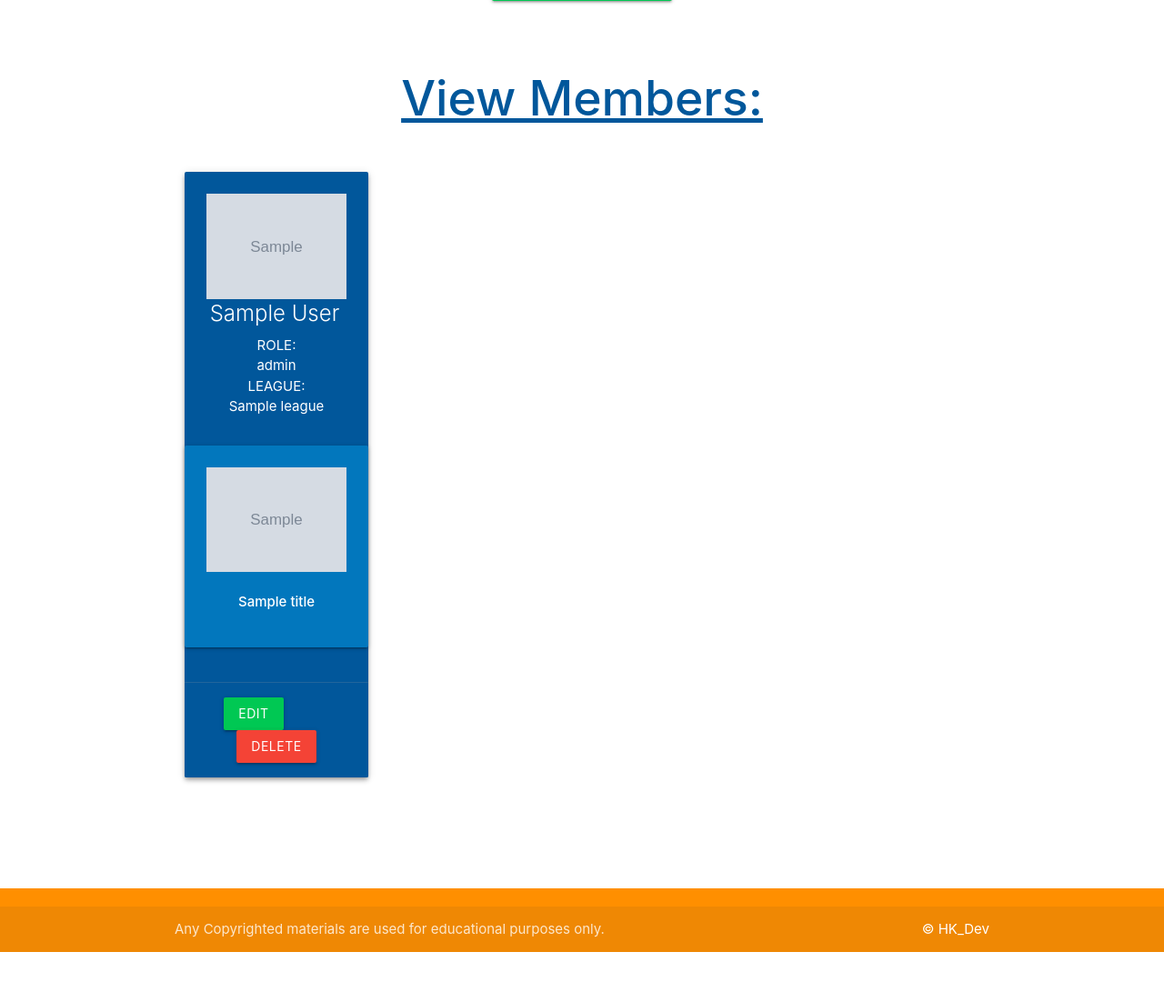
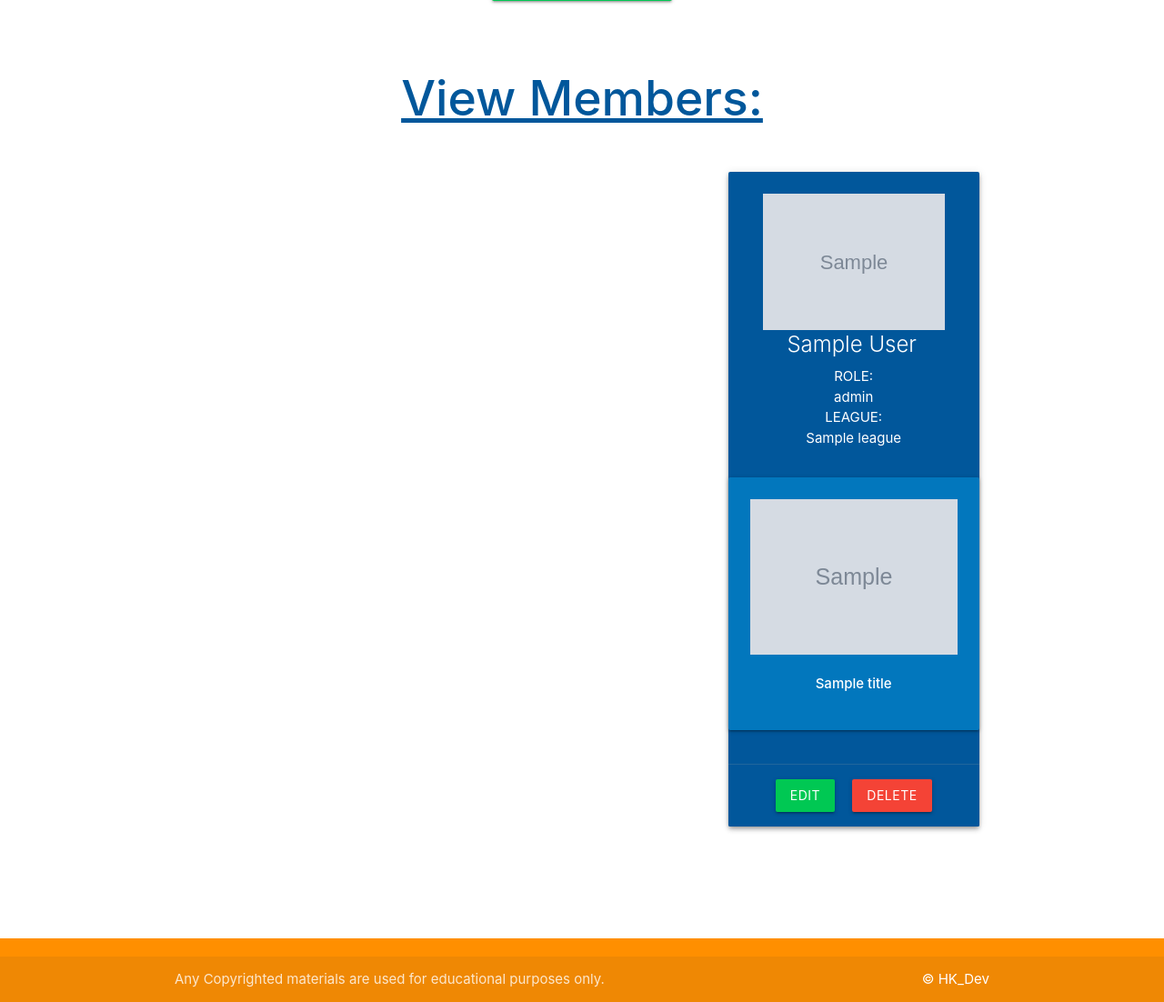
Before and after one commit to Hadokane/CI_PP3_OFFICE_CHAMPION, a Flask app: page /members in a window 1280 px wide. Shown: the part 255-1357 px from the top of the page at 91% size. Before the commit the page ends 1302 px from the top, so only its background shows below. Run offline with Flask 2, Linux system fonts and the light colour scheme; a user stored in the database is signed in; tables that the repository leaves empty hold one stand-in row (values such as "Sample post"); grey boxes marked "Sample" are stand-in pictures; some libraries are stand-ins or nearby versions.

Commit message:
Add css styling, fix card issues +Materialize has issues with their card placement and sizing, utilise css to make them more visually pleasing and uniform across the website. +Standardise styling across pages +Add additional members to the test account for example purposes

```diff
--- a/officechampion/static/css/style.css
+++ b/officechampion/static/css/style.css
@@ -22,7 +22,7 @@
 
 /* Provide horizontal margins to page elements */
 .right-spacer {
-    margin-right: 50px;
+    margin-right: 15px;
 }
 
 .left-spacer {
@@ -42,6 +42,31 @@
     top: 5px;
     margin-right: 0.5em;
 }
+
+/* Fixing cards hiding content on resizing issues - Materialize has well known issues with cards */
+
+.card.small,
+.card.medium {
+    height: fit-content;
+}
+
+.card.small .card-content,
+.card.medium .card-content,
+.card.large .card-content {
+    height: auto;
+}
+
+.card.small .card-action,
+.card.medium .card-action,
+.card.large .card-action {
+    position: relative;
+}
+
+/* Ensures cards display under the left-most card */
+.equal-col {
+    display: flex;
+    flex-wrap: wrap;
+  }
 
 /* Settings for Card Images */
 .card-content img {
--- a/officechampion/static/js/script.js
+++ b/officechampion/static/js/script.js
@@ -6,7 +6,7 @@
     let sidenav = document.querySelectorAll(".sidenav");
     M.Sidenav.init(sidenav);
 
-    // select initialization
+    // select input initialization
     let select = document.querySelectorAll('select');
     M.FormSelect.init(select, options);
     M.FormSelect.getInstance(select)
@@ -17,4 +17,4 @@
     const myDiv = document.getElementById("alertCard");
     const parent = myDiv.parentNode;
     parent.removeChild(myDiv);
-}
+};
--- a/officechampion/templates/add_league.html
+++ b/officechampion/templates/add_league.html
@@ -11,7 +11,7 @@
         <!-- Input for League Name -->
         <div class="row">
             <div class="input-field col s12">
-                <i class="fas fa-folder-open prefix light-blue-text text-darken-4"></i>
+                <i class="fas fa-people-group prefix light-blue-text text-darken-4"></i>
                 <input id="league_name" name="league_name" minlength="3" maxlength="50" type="text" class="validate" required>
                 <label for="league_name">League Name</label>
             </div>
--- a/officechampion/templates/add_title.html
+++ b/officechampion/templates/add_title.html
@@ -10,7 +10,7 @@
         <!-- Title Name -->
         <div class="row">
             <div class="input-field col s12">
-                <i class="fas fa-folder-open prefix light-blue-text text-darken-4"></i>
+                <i class="fas fa-pen prefix light-blue-text text-darken-4"></i>
                 <input id="title_name" name="title_name" minlength="3" maxlength="100" data-length="100" type="text"
                     class="validate" required>
                 <label for="title_name">Title Name</label>
@@ -36,7 +36,7 @@
         <!-- Image Url -->
         <div class="row">
             <div class="input-field col s12">
-                <i class="fas fa-folder-open prefix light-blue-text text-darken-4"></i>
+                <i class="fas fa-image prefix light-blue-text text-darken-4"></i>
                 <input id="image_url" name="image_url" minlength="3" maxlength="500" type="text">
                 <label for="image_url">Image URL:</label>
                 <p><small>URL Example: "https://freesvg.org/storage/img/thumb/mustache-guy.png"</small></p>
@@ -45,7 +45,7 @@
         <!-- League ID | Assign it to a league -->
         <div class="row">
             <div class="input-field col s12">
-                <i class="fas fa-folder-open prefix light-blue-text text-darken-4"></i>
+                <i class="fas fa-people-group prefix light-blue-text text-darken-4"></i>
                 <select id="league_id" name="league_id" class="validate" required>
                     <option value="" disabled selected>Select League (Required)</option>
                     {% for league in user.leagues|sort(attribute="league_name") %}
--- a/officechampion/templates/base.html
+++ b/officechampion/templates/base.html
@@ -39,8 +39,9 @@
                     <li><a href="{{ url_for('login') }}">Login</a></li>
                     {% endif %}
                 </ul>
-                <!-- Display username greeting! -->
-                <span class="left-spacer">Hello "{{ user.username }}!"</span>
+                <!-- Display username greeting on larger screens -->
+                <span class="left-spacer hide-on-small-only">Hello "{{ user.username }}!"</span>
+            </div>
     </div>
     </nav>
     <!-- Sidenav Burger Icon Menu for smaller devices -->
@@ -57,7 +58,6 @@
         <li><a href="{{ url_for('login') }}">Login</a></li>
         {% endif %}
     </ul>
-    </div>
 
     <!-- Checks if there are flash messages to display and shows them to the user -->
     {% with messages = get_flashed_messages(with_categories=true) %}
@@ -101,7 +101,7 @@
         </div>
     </footer>
 
-    <!-- Link to Materialize 1.0.0 framework JS -->
+    <!-- Link to Materialize 1.0.0 Framework JS -->
     <script src="https://cdnjs.cloudflare.com/ajax/libs/materialize/1.0.0/js/materialize.min.js"></script>
     <!-- Link to Font Awesome Icons -->
     <script src="https://kit.fontawesome.com/67e7e0c15f.js" crossorigin="anonymous"></script>
--- a/officechampion/templates/edit_league.html
+++ b/officechampion/templates/edit_league.html
@@ -10,7 +10,7 @@
         <!-- Edit League Name -->
         <div class="row">
             <div class="input-field col s12">
-                <i class="fas fa-folder-open prefix light-blue-text text-darken-4"></i>
+                <i class="fas fa-people-group prefix light-blue-text text-darken-4"></i>
                 <input id="league_name" name="league_name" value="{{ league.league_name }}" minlength="3" maxlength="50"
                     type="text" class="validate" required>
                 <label for="league_name">League Name</label>
--- a/officechampion/templates/edit_notes.html
+++ b/officechampion/templates/edit_notes.html
@@ -11,7 +11,7 @@
         <!-- Textarea displays Note Data -->
         <div class="row">
             <div class="input-field col s12">
-                <i class="fas fa-align-left prefix light-blue-text text-darken-4"></i>
+                <i class="fas fa-pencil prefix light-blue-text text-darken-4"></i>
                 <textarea id="data" name="data" minlength="3" type="text" class="materialize-textarea validate"
                     required>
                     {{- note.data -}}
@@ -31,7 +31,7 @@
         <!-- League ID | Assign it to a league -->
         <div class="row">
             <div class="input-field col s12">
-                <i class="fas fa-folder-open prefix light-blue-text text-darken-4"></i>
+                <i class="fas fa-people-group prefix light-blue-text text-darken-4"></i>
                 <select id="league_id" name="league_id" class="validate" required>
                     <option value="" disabled selected>Select League (optional)</option>
                     <!-- If League assigned select assigned league in the box by default -->
--- a/officechampion/templates/index.html
+++ b/officechampion/templates/index.html
@@ -65,12 +65,15 @@
 <!-- Break -->
 <br>
 <!-- Sign Up Button | Displays for new users only -->
+{% if user.is_authenticated %}
+{% else %}
 <!-- Sign Up Button Link -->
 <div class="row">
     <div class="col s12 center-align">
         <a href="/sign_up" class="btn waves-effect waves-light green accent-4 btn-large">Sign Up Now</a>
     </div>
 </div>
+{% endif %}
 <!-- Break -->
 <br>
 <br>
--- a/officechampion/templates/members.html
+++ b/officechampion/templates/members.html
@@ -28,11 +28,11 @@
 <br>
 <!-- View | Edit | Delete Members -->
 <!-- Title Holders Displayed -->
-<div class="row">
+<div class="row equal-col">
     {% for member in user.members|sort(attribute="member_name") %}
     {% if member.title_id != None %}
-    <div class="col s12 m6 l3">
-        <div class="card hoverable light-blue darken-4 center-align z-depth-2">
+    <div class="col s12 m6 l4">
+        <div class="card medium hoverable light-blue darken-4 center-align z-depth-2">
             <div class="card-content white-text">
                 <!-- Display Image if available -->
                 {% if member.member_image == None %}
@@ -93,12 +93,12 @@
 <br>
 <br>
 <!-- Other Members Displayed -->
-<div class="row grey lighten-3" id="members">
+<div class="row equal-col grey lighten-3" id="members">
     <!-- Loop through champions | Display non-champions -->
     {% for member in user.members|sort(attribute="member_name") %}
     {% if member.title_id == None %}
     <div class="col s12 m6 l3">
-        <div class="card large hoverable light-blue darken-4 center-align z-depth-2">
+        <div class="card medium hoverable light-blue darken-4 center-align z-depth-2">
             <div class="card-content white-text">
                 <!-- Display Image if available -->
                 {% if member.member_image == None %}
--- a/officechampion/templates/notes.html
+++ b/officechampion/templates/notes.html
@@ -15,7 +15,7 @@
       <div class="row">
          <!-- Textarea for Note Data -->
          <div class="input-field col s12">
-            <i class="fas fa-align-left prefix light-blue-text text-darken-4"></i>
+            <i class="fas fa-pencil prefix light-blue-text text-darken-4"></i>
             <textarea name="note" id="note" class="form-control materialize-textarea"></textarea>
             <label for="note">Write your note here:</label>
          </div>
@@ -30,7 +30,7 @@
       </div>
       <!-- League ID | Assign notes to a league -->
       <div class="input-field col s12">
-         <i class="fas fa-folder-open prefix light-blue-text text-darken-4"></i>
+         <i class="fas fa-people-group prefix light-blue-text text-darken-4"></i>
          <select id="league_id" name="league_id" class="validate" required>
             <option value="" disabled selected>Select League</option>
             {% for league in user.leagues|sort(attribute="league_name") %}
--- a/officechampion/templates/open_league.html
+++ b/officechampion/templates/open_league.html
@@ -19,7 +19,7 @@
 <div class="row">
     {% for member in champions|sort(attribute="title_name") %}
     {% if member.title_id != None %}
-    <div class="col s12 m6 l3">
+    <div class="col s12 m6">
         <div class="card hoverable light-blue darken-4 center-align z-depth-2">
             <div class="card-content white-text">
                 <!-- Display Image if available -->
@@ -43,7 +43,6 @@
                 <img src="{{ member.title.image_url }}"></img>
                 {% endif %}
                 <p><strong>{{ member.title.title_name }}</strong></p>
-                <p>{{ member.league.league_name }}</p>
             </div>
             <br>
         </div>
@@ -57,7 +56,7 @@
     <!-- Loop through champions | Display non-champions -->
     {% for member in champions|sort(attribute="member_name") %}
     {% if member.title_id == None %}
-    <div class="col s12 m6 l3">
+    <div class="col s12 m4 l3">
         <div class="card medium hoverable light-blue darken-4 center-align z-depth-2">
             <div class="card-content white-text">
                 <!-- Display Image if available -->
```
Also changed, not shown: officechampion/templates/add_members.html (+5 -5 lines), officechampion/templates/edit_members.html (+5 -5 lines), officechampion/templates/edit_title.html (+5 -3 lines), officechampion/templates/league.html (+4 -4 lines), officechampion/templates/titles.html (+7 -3 lines), README.md. Lines whose indentation alone changed are shown as unchanged.
